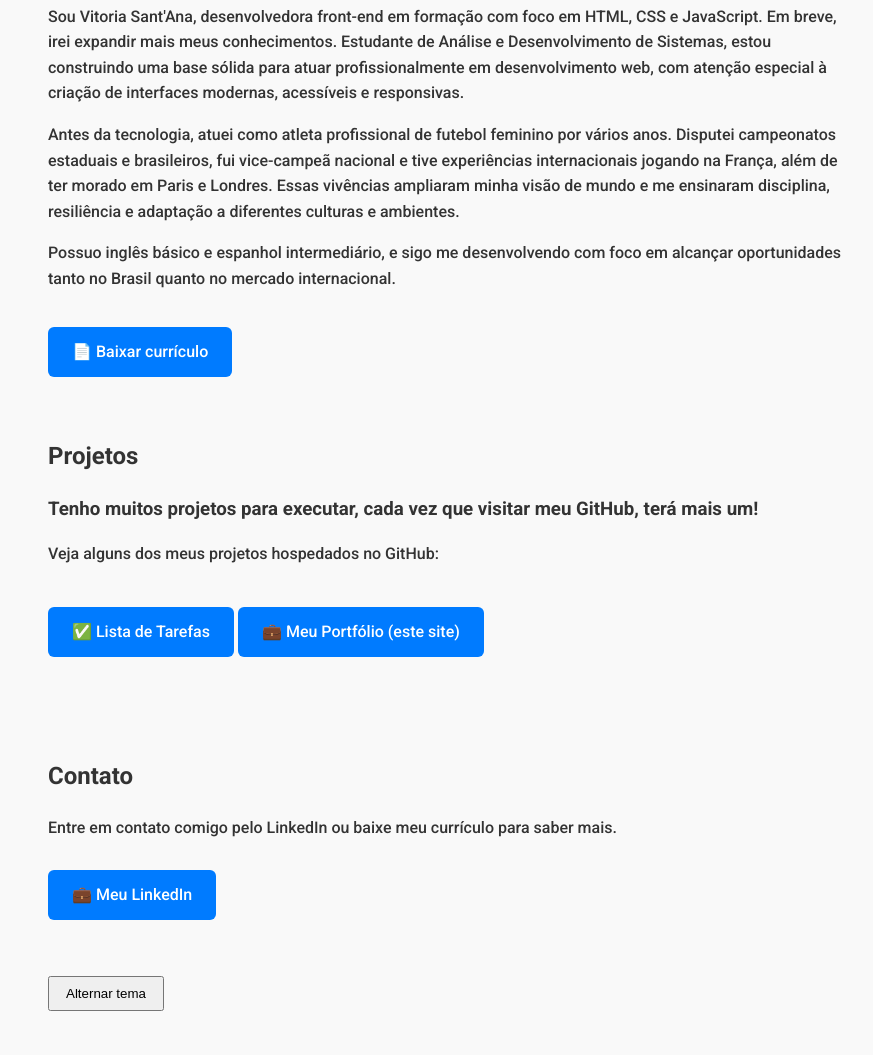
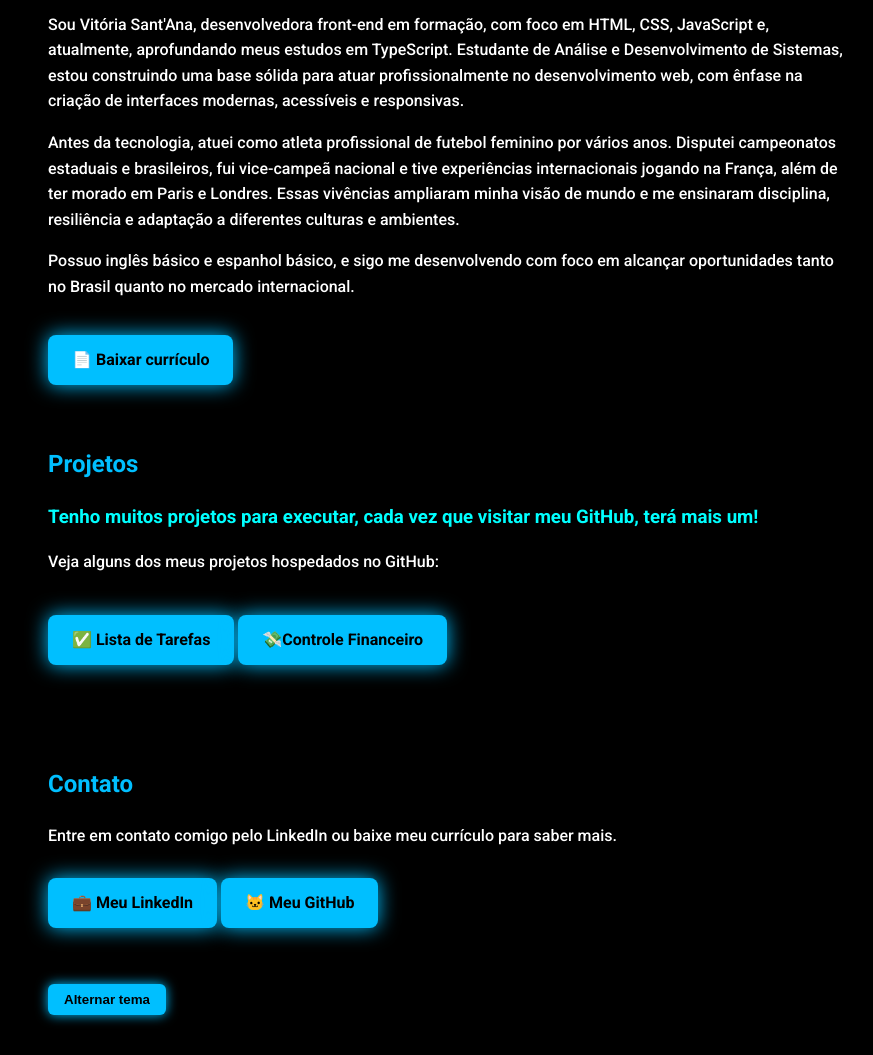
Before and after one commit to Silva01123/Portfolio-Vitoria-Sant-Ana, a plain HTML site: page index.html in a window 1280 px wide. Shown: the part 498-1553 px from the top of the page, without its empty margins (192-1065 px from the left). Drawn offline with Linux system fonts and the light colour scheme.

Commit message:
Atualiza portfólio com melhorias no HTML e CSS

```diff
--- a/index.html
+++ b/index.html
@@ -38,7 +38,7 @@
       <img src="img/foto-vitoria.jpg" alt="Foto de Vitoria Sant'Ana" class="foto-perfil" aria-label="Foto de perfil de Vitoria Sant'Ana" />
 
       <p>
-        Sou Vitoria Sant'Ana, desenvolvedora front-end em formação com foco em HTML, CSS e JavaScript. Em breve, irei expandir mais meus conhecimentos. Estudante de Análise e Desenvolvimento de Sistemas, estou construindo uma base sólida para atuar profissionalmente em desenvolvimento web, com atenção especial à criação de interfaces modernas, acessíveis e responsivas.
+        Sou Vitória Sant'Ana, desenvolvedora front-end em formação, com foco em HTML, CSS, JavaScript e, atualmente, aprofundando meus estudos em TypeScript. Estudante de Análise e Desenvolvimento de Sistemas, estou construindo uma base sólida para atuar profissionalmente no desenvolvimento web, com ênfase na criação de interfaces modernas, acessíveis e responsivas.
       </p>
 
       <p>
@@ -46,7 +46,7 @@
       </p>
 
       <p>
-        Possuo inglês básico e espanhol intermediário, e sigo me desenvolvendo com foco em alcançar oportunidades tanto no Brasil quanto no mercado internacional.
+        Possuo inglês básico e espanhol básico, e sigo me desenvolvendo com foco em alcançar oportunidades tanto no Brasil quanto no mercado internacional.
       </p>
 
       <a href="Curriculo_Vitoria_SantAna_Final.docx" download class="btn botao-curriculo">
@@ -63,8 +63,8 @@
         ✅ Lista de Tarefas
       </a>
 
-      <a href="https://github.com/Silva01123/Portfolio-Vitoria-Sant-Ana.git" target="_blank" rel="noopener noreferrer" class="btn" title="Ver meu portfólio no GitHub">
-        💼 Meu Portfólio (este site)
+      <a href="https://silva01123.github.io/Controle-Financeiro/" target="_blank" rel="noopener noreferrer" class="btn" title="Ver meu portfólio no GitHub">
+        💸Controle Financeiro
       </a>
     </section>
 
@@ -72,8 +72,12 @@
     <section id="contato">
       <h2>Contato</h2>
       <p class="mensagem-contato">Entre em contato comigo pelo LinkedIn ou baixe meu currículo para saber mais.</p>
-      <a href="https://www.linkedin.com/in/vitoria-sant-ana-55b850293" target="_blank" rel="noopener noreferrer" class="btn">
+      <a href="https://www.linkedin.com/in/vitória-sant-ana-55b850293" target="_blank" rel="noopener noreferrer" class="btn">
         💼 Meu LinkedIn
+      </a>
+
+      <a href="https://github.com/Silva01123" target="_blank" rel="noopener noreferrer" class="btn">
+        🐱 Meu GitHub
       </a>
     </section>
     <button id="botao-tema">Alternar tema</button>
--- a/style.css
+++ b/style.css
@@ -1,27 +1,41 @@
-/* Estilo base da página */
+/* ======== Estilo geral ======== */
 body {
   font-family: 'Roboto', sans-serif;
-    line-height: 1.6; /* Melhora a legibilidade do texto */
+  line-height: 1.6;
   margin: 0;
   padding: 0;
-    background-color: #f9f9f9;
-    color: #333;
+  background-color: #000; /* Fundo preto */
+  color: #fff; /* Texto branco */
 }
 
-  body.tema-escuro{
-    background-color: #222;
+/* Tema escuro alternativo */
+body.tema-escuro {
+  background-color: #0D1B2A; /* Azul escuro profundo */
   color: #fff;
 }
 
-  #botao-tema{
+#botao-tema {
   margin-top: 1rem;
   padding: 0.5rem 1rem;
   cursor: pointer;
+  background-color: #00BFFF;
+  color: #000;
+  font-weight: bold;
+  border: none;
+  border-radius: 6px;
+  box-shadow: 0 0 12px #00BFFF;
+  transition: all 0.3s ease;
 }
 
-  /* Cabeçalho */
+#botao-tema:hover {
+  background-color: #00a4cc;
+  box-shadow: 0 0 16px #00FFFF;
+  color: #fff;
+}
+
+/* ======== Cabeçalho ======== */
 header {
-    background-color: #222;
+  background-color: #0D1B2A;
   color: #fff;
   padding: 20px;
   text-align: center;
@@ -29,6 +43,7 @@ body {
 
 h1, h2, h3 {
   font-weight: 700;
+  color: #00BFFF; /* Azul neon para os títulos */
 }
 
 nav ul {
@@ -37,29 +52,30 @@ body {
   margin: 10px 0 0 0;
   display: flex;
   justify-content: center;
-    gap: 20px; /* Espaçamento entre os itens do menu */
+  gap: 20px;
 }
 
 nav a {
-    color: #fff;
+  color: #00BFFF;
   text-decoration: none;
   font-weight: 500;
 }
 
 nav a:hover {
   text-decoration: underline;
+  color: #00FFFF;
 }
 
-  /* Seção principal */
+/* ======== Seção principal ======== */
 main {
   max-width: 800px;
   margin: 0 auto;
   padding: 40px 20px;
 }
 
-  /* Sobre mim */
+/* ======== Sobre mim ======== */
 #sobre {
-    padding-bottom: 40px; /* Espaço abaixo da seção para separar da próxima */
+  padding-bottom: 40px;
 }
 
 #sobre h2 {
@@ -69,36 +85,42 @@ body {
 .foto-perfil {
   width: 180px;
   border-radius: 50%;
-    margin-bottom: 20px; /* Espaço entre a foto e o texto */
+  margin-bottom: 20px;
+  border: 4px solid #00BFFF;
+  box-shadow: 0 0 12px #00BFFF;
 }
 
 #sobre p {
-    margin-bottom: 16px; /* Espaço entre os parágrafos */
+  margin-bottom: 16px;
 }
 
+/* Botão padrão */
 .btn {
   display: inline-block;
   padding: 12px 24px;
-    background-color: #007bff;
-    color: #fff;
+  background-color: #00BFFF;
+  color: #000;
   text-decoration: none;
-    border-radius: 6px;
-    font-weight: 500;
-    transition: background-color 0.3s ease, transform 0.2s ease;
+  border-radius: 8px;
+  font-weight: bold;
+  box-shadow: 0 0 20px #00BFFF;
+  transition: all 0.3s ease;
 }
 
 .btn:hover {
-    background-color: #0056b3;
+  background-color: #00a4cc;
+  color: #fff;
+  box-shadow: 0 0 25px #00FFFF;
   transform: scale(1.05);
 }
 
 .botao-curriculo {
-    margin-top: 20px; /* Espaço acima do botão de currículo */
+  margin-top: 20px;
 }
 
-  /* Projetos */
+/* ======== Projetos ======== */
 #projetos {
-    margin-bottom: 60px; /* Espaço abaixo da seção projetos */
+  margin-bottom: 60px;
 }
 
 #projetos h2 {
@@ -107,6 +129,7 @@ body {
 
 #projetos h3 {
   margin-bottom: 10px;
+  color: #00FFFF;
 }
 
 #projetos p {
@@ -119,7 +142,7 @@ body {
   margin-bottom: 40px;
 }
 
-  /* Contato */
+/* ======== Contato ======== */
 #contato {
   padding-bottom: 40px;
 }
@@ -138,7 +161,7 @@ body {
   margin-top: 10px;
 }
 
-  /* Estilos responsivos */
+/* ======== Responsivo ======== */
 @media(max-width: 768px) {
   main {
     padding: 20px;
```
Lines whose indentation alone changed are shown as unchanged.
